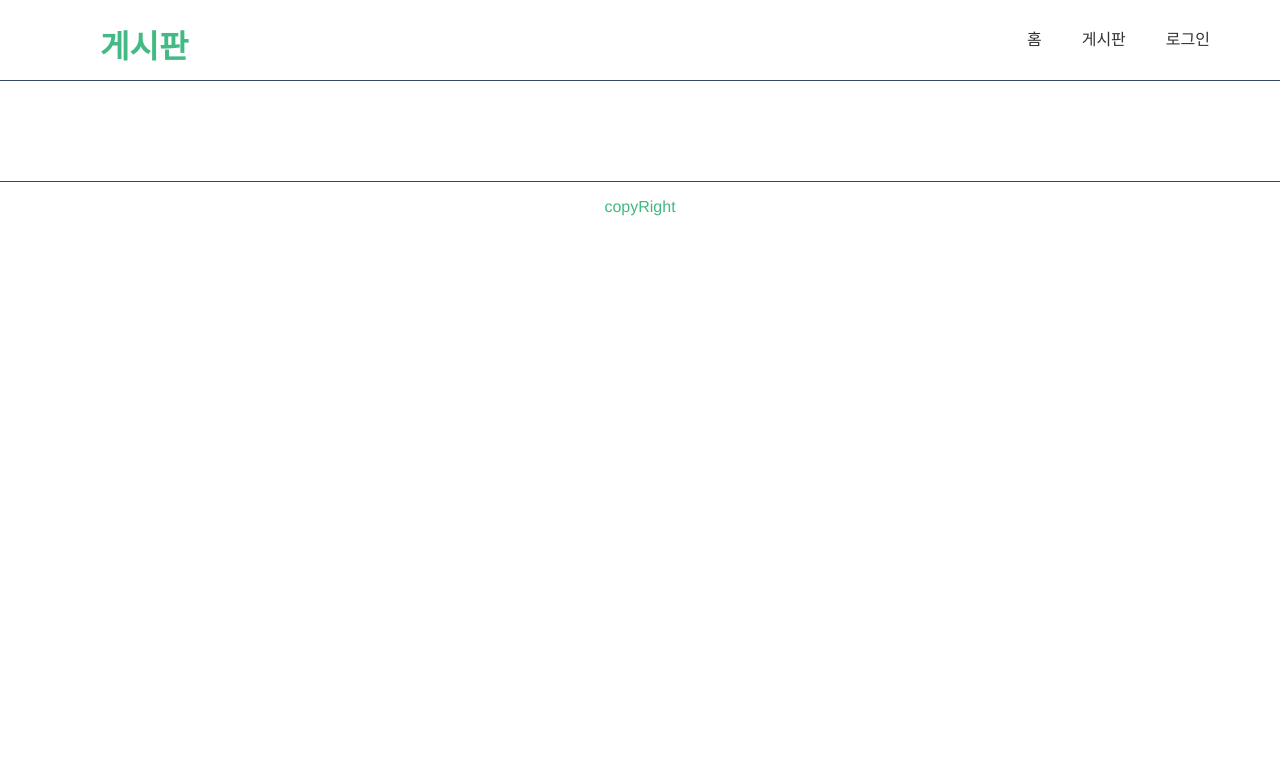
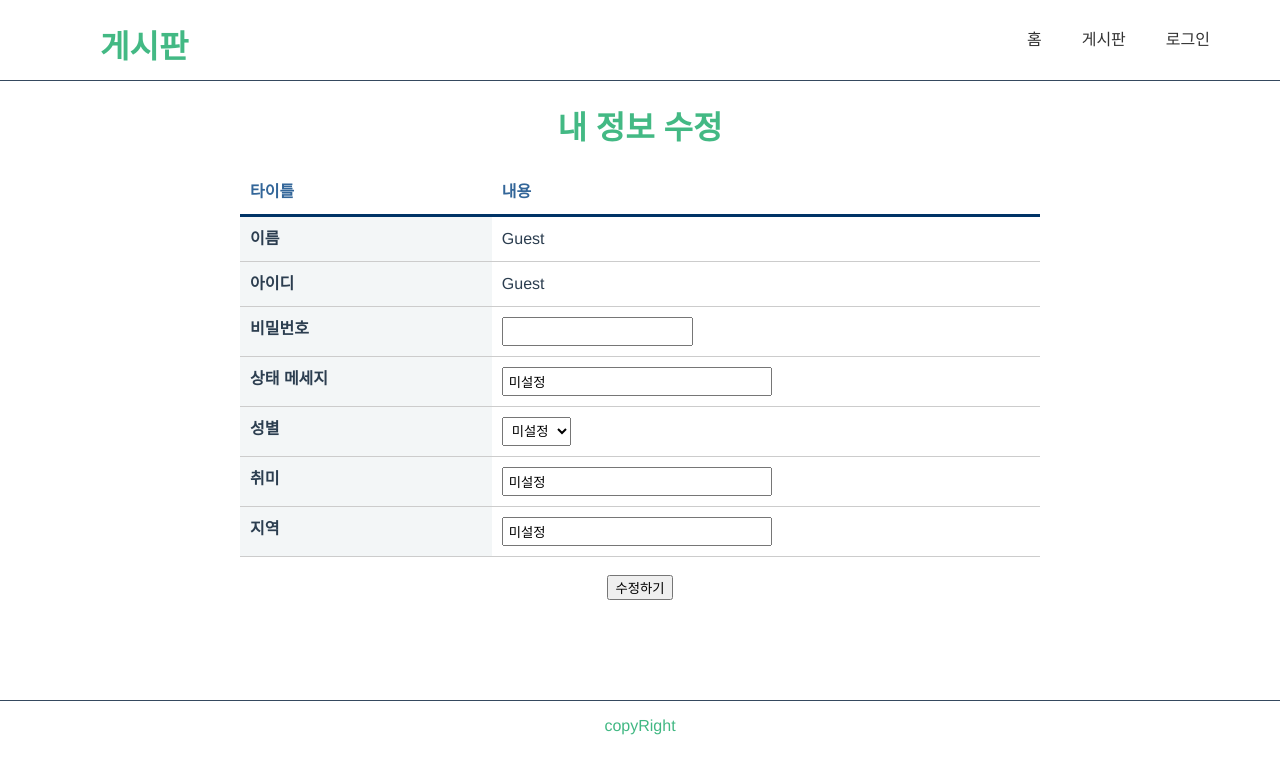
Before and after one commit to hyunsooshin04/board, a Vue app in the folder frontend/: page /editinfo in a window 1280 px wide. Shown: the top 774 px of the page. Built offline with nearby package versions, Linux system fonts and the light colour scheme; no server answers.

Commit message:
11-29 퇴근 전 백업
현재 내 정보 구현 완료 내 정보 수정 단계 에서 sql 문 문제 발생.

```diff
--- a/frontend/src/components/Header.vue
+++ b/frontend/src/components/Header.vue
@@ -11,7 +11,7 @@
           <input type="checkbox" id="menu-toggle" />
           <ul id="menu"><br>
             <li><router-link to="/myinformation">내정보</router-link></li><br>
-            <li><a href="#">내정보 수정</a></li><br>
+            <li><router-link to="/editinfo">내정보 수정</router-link></li><br>
             <li><router-link to="/logout">로그아웃</router-link></li>
           </ul></li>
       </ul>
--- /dev/null
+++ b/frontend/src/components/login/EditInfo.vue
@@ -0,0 +1,132 @@
+<template>
+  <div>
+    <h1>내 정보 수정</h1>
+    <table class="type09">
+      <thead>
+      <tr>
+        <th scope="cols">타이틀</th>
+        <th scope="cols">내용</th>
+      </tr>
+      </thead>
+      <tbody>
+      <tr>
+        <th scope="row">이름</th>
+        <td>{{ name }}</td>
+      </tr>
+      <tr>
+        <th scope="row">아이디</th>
+        <td>{{ id }}</td>
+      </tr>
+      <tr>
+        <th scope="row">비밀번호</th>
+        <td><input type="text" v-model="pwd"></td>
+      </tr>
+      <tr>
+        <th scope="row">상태 메세지</th>
+        <td><input style="width: 16rem" type="text" v-model="status_message"></td>
+      </tr>
+      <tr>
+        <th scope="row">성별</th>
+        <td>
+          <select v-model="gender">
+            <option>미설정</option>
+            <option>남자</option>
+            <option>여자</option>
+          </select>
+        </td>
+      </tr>
+      <tr>
+        <th scope="row">취미</th>
+        <td><input style="width: 16rem" type="text" v-model="hobby"></td>
+      </tr>
+      <tr>
+        <th scope="row">지역</th>
+        <td><input style="width: 16rem" type="text" v-model="city"></td>
+      </tr>
+      </tbody>
+    </table><br>
+    <button v-on:click="edit">수정하기</button>
+  </div>
+</template>
+
+<script>
+export default {
+  name: "EditInfo",
+  data() {
+    return {
+      id: '',
+      name: '',
+      gender: '미설정',
+      hobby: '미설정',
+      cont: '미설정',
+      status_message: '미설정',
+      city: '미설정',
+      pwd: '',
+      form: '',
+    }
+  },
+  methods: {
+    edit() {
+      this.form = {
+        name: this.name,
+        id: this.id,
+        pwd: this.pwd,
+        msg: this.status_message,
+        gender: this.gender,
+        hobby: this.hobby,
+        city: this.city,
+      }
+      this.$axios.post('http://localhost:3000/api/edit', this.form);
+    }
+  },
+  created: function () {
+    this.name = localStorage.getItem("name") == null ? "Guest" : localStorage.getItem("name");
+    this.id = localStorage.getItem("id") == null ? "Guest" : localStorage.getItem("id");
+    this.$axios.get('http://localhost:3000/api/myinfo/' + this.id)
+        .then((res) => {
+          this.gender = res.data.gender;
+          this.status_message = res.data.cont;
+          this.hobby = res.data.hobby;
+          this.city = res.data.city;
+          this.pwd = res.data.pwd;
+        })
+  }
+}
+</script>
+<style scoped>
+table.type09 {
+  border-collapse: collapse;
+  text-align: left;
+  line-height: 1.5;
+}
+
+table.type09 thead th {
+  padding: 10px;
+  font-weight: bold;
+  vertical-align: top;
+  color: #369;
+  border-bottom: 3px solid #036;
+}
+
+table.type09 tbody th {
+  width: 150px;
+  padding: 10px;
+  font-weight: bold;
+  vertical-align: top;
+  border-bottom: 1px solid #ccc;
+  background: #f3f6f7;
+}
+
+table.type09 td {
+  width: 350px;
+  padding: 10px;
+  vertical-align: top;
+  border-bottom: 1px solid #ccc;
+}
+input {
+  padding: 5px;
+}
+select {
+  padding: 5px;
+}
+</style>
--- a/frontend/src/router/index.js
+++ b/frontend/src/router/index.js
@@ -58,6 +58,11 @@ const routes = [
         path: "/myinformation",
         name: "MyInformation",
         component: () => import('../components/login/MyInformation')
+    },
+    {
+        path: "/editinfo",
+        name: "EditInfo",
+        component: () => import('../components/login/EditInfo')
     }
 ];
 
```
Also changed, not shown: 2 other files (tests, documents, lock files or other folders).
